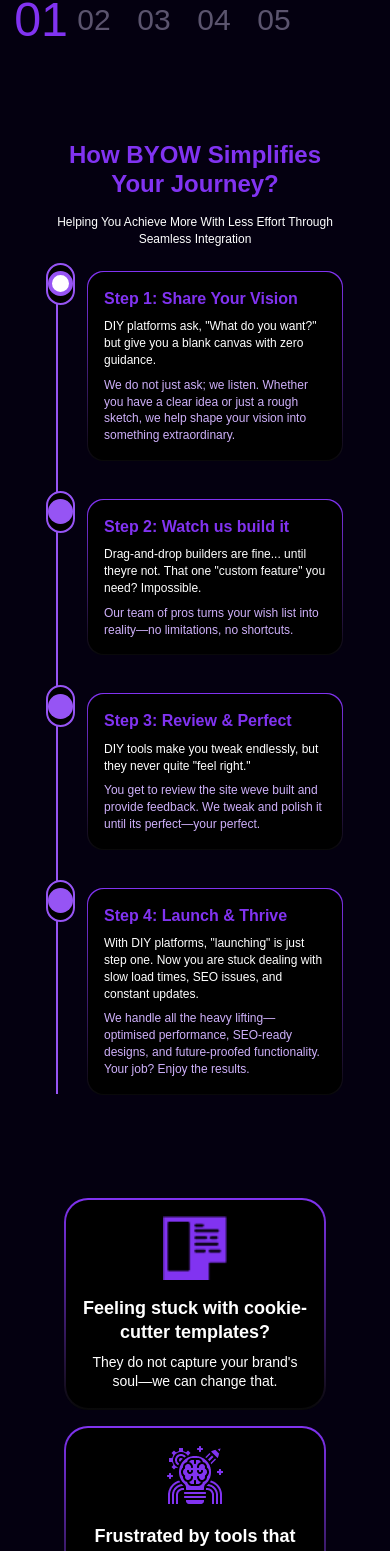
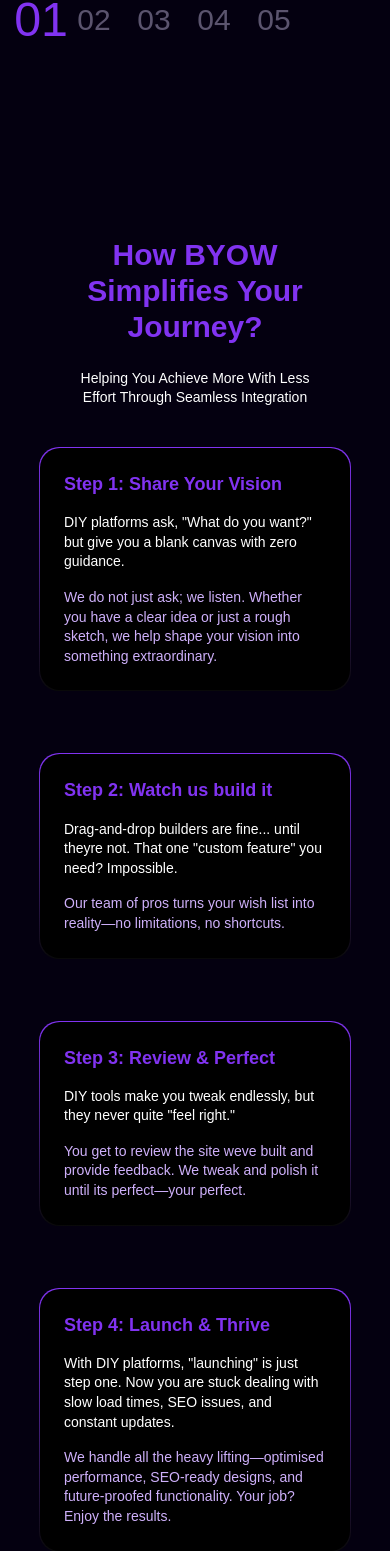
Before and after one commit to codezelat/byow-static-site, a Next.js app: page / in a window 390 px wide. Shown: the part 1309-2860 px from the top of the page. Built offline with nearby package versions, Linux system fonts and the light colour scheme.

Commit message:
fix:stepsbar

```diff
--- a/app/components/StepsBar.tsx
+++ b/app/components/StepsBar.tsx
@@ -4,6 +4,7 @@
 
 const StepsBar: NextPage = () => {
   const [activeStep, setActiveStep] = useState(1);
+  // eslint-disable-next-line react-hooks/exhaustive-deps
   const stepRefs = [
     useRef<HTMLDivElement>(null),
     useRef<HTMLDivElement>(null),
@@ -14,7 +15,7 @@
   // Add scroll event listener to track which step is in view
   useEffect(() => {
     const handleScroll = () => {
-      const scrollPosition = window.scrollY + window.innerHeight / 2;
+      const scrollPosition = window.scrollY + window.innerHeight / 1;
 
       // Check which step is currently in view
       for (let i = 0; i < stepRefs.length; i++) {
@@ -47,224 +48,24 @@
   }, [stepRefs]);
 
   return (
-    <div className="h-auto pb-12 md:pb-24 sm:pb-5 px-2 sm:px-3 md:px-6">
-      <div className="flex flex-col md:pt-32 sm:pt-24 pt-20 sm:pb-8 pb-6 px-4 sm:px-6 md:px-10 gap-4 sm:gap-6">
-        <h1 className="font-bold text-2xl sm:text-3xl md:text-4xl lg:text-5xl text-center text-[#8133F1] leading-[120%]">
+    <div className="h-auto pb-12 md:pb-24 sm:pb-5 px-4 md:px-6">
+      <div className="flex flex-col md:pt-40 sm:pb-10 px-10 pb-10 pt-44 gap-[24px]">
+        <h1 className="font-bold text-3xl md:text-4xl lg:text-5xl text-center text-[#8133F1] leading-[120%]">
           How BYOW Simplifies Your Journey?
         </h1>
-        <p className="font-normal text-xs sm:text-sm md:text-base text-center text-white leading-[140%]">
+        <p className="font-normal text-sm md:text-base text-center text-white leading-[140%]">
           Helping You Achieve More With Less Effort Through Seamless Integration
         </p>
       </div>
 
       {/* Main content with stepper */}
-      <div className="w-full relative md:px-6 sm:px-4 px-3">
-        <div className="w-full mx-auto max-w-4xl">
-          {/* Mobile and Tablet Layout */}
-          <div className="flex flex-col lg:flex-row justify-center items-center lg:items-start">
-            {/* Left-aligned vertical timeline for mobile and tablet */}
-            <div className="w-full flex lg:hidden relative">
-              {/* Vertical line on left side */}
-              <div className="absolute left-3 sm:left-4 top-0 bottom-0 w-[2px] bg-[#9654F4] h-full"></div>
-
-              <div className="w-full flex flex-col">
-                {/* Step 1 Card with left-aligned indicator */}
-                <div className="flex flex-row items-start mb-10 w-full">
-                  {/* Left-aligned indicator */}
-                  <div className="flex items-center justify-center w-6 sm:w-8 h-6 sm:h-8 ml-1">
-                    <div className="w-[42px] h-[42px] rounded-full border-2 border-[#9654F4] bg-black flex items-center justify-center z-10">
-                      <div className={`w-[25px] h-[25px] rounded-full ${
-                        activeStep === 1 ? "bg-white border-4 border-[#9654F4]" : "bg-[#9654F4]"
-                      }`}></div>
-                    </div>
-                  </div>
-
-                  <div
-                    ref={stepRefs[0]}
-                    className="flex-grow pl-4 sm:pl-6 pr-1 sm:pr-2 w-full"
-                  >
-                    <div className="p-4 sm:p-5 relative bg-black rounded-[16px] sm:rounded-[20px]"
-                      style={{
-                        position: "relative",
-                        background: "black",
-                      }}>
-                      {/* Gradient border overlay */}
-                      <div
-                        style={{
-                          position: "absolute",
-                          content: "''",
-                          inset: "-1px",
-                          borderRadius: "16px",
-                          background: "linear-gradient(180deg, #8133F1 0%, #090909 100%)",
-                          zIndex: "-1",
-                        }}
-                      />
-                      <h1 className="font-bold text-base sm:text-lg leading-[140%] text-left pb-2 sm:pb-3 text-[#8133F1]">
-                        Step 1: Share Your Vision
-                      </h1>
-                      <p className="text-xs sm:text-sm font-normal leading-[140%] text-left pb-2 sm:pb-3 text-white">
-                        DIY platforms ask, &quot;What do you want?&quot; but give you a
-                        blank canvas with zero guidance.
-                      </p>
-                      <p className="text-xs sm:text-sm font-normal leading-[140%] text-left text-[#CEB0FA]">
-                        We do not just ask; we listen. Whether you have a clear idea or
-                        just a rough sketch, we help shape your vision into something
-                        extraordinary.
-                      </p>
-                    </div>
-                  </div>
-                </div>
-
-                {/* Step 2 Card with left-aligned indicator */}
-                <div className="flex flex-row items-start mb-10 w-full">
-                  {/* Left-aligned indicator */}
-                  <div className="flex items-center justify-center w-6 sm:w-8 h-6 sm:h-8 ml-1">
-                    <div className="w-[42px] h-[42px] rounded-full border-2 border-[#9654F4] bg-black flex items-center justify-center z-10">
-                      <div className={`w-[25px] h-[25px] rounded-full ${
-                        activeStep === 2 ? "bg-white border-4 border-[#9654F4]" : "bg-[#9654F4]"
-                      }`}></div>
-                    </div>
-                  </div>
-
-                  <div
-                    ref={stepRefs[1]}
-                    className="flex-grow pl-4 sm:pl-6 pr-1 sm:pr-2 w-full"
-                  >
-                    <div className="p-4 sm:p-5 relative bg-black rounded-[16px] sm:rounded-[20px]"
-                      style={{
-                        position: "relative",
-                        background: "black",
-                      }}>
-                      {/* Gradient border overlay */}
-                      <div
-                        style={{
-                          position: "absolute",
-                          content: "''",
-                          inset: "-1px",
-                          borderRadius: "16px",
-                          background: "linear-gradient(180deg, #8133F1 0%, #090909 100%)",
-                          zIndex: "-1",
-                        }}
-                      />
-                      <h1 className="font-bold text-base sm:text-lg leading-[140%] text-left pb-2 sm:pb-3 text-[#8133F1]">
-                        Step 2: Watch us build it
-                      </h1>
-                      <p className="text-xs sm:text-sm font-normal leading-[140%] text-left pb-2 sm:pb-3 text-white">
-                        Drag-and-drop builders are fine... until theyre not. That one
-                        &quot;custom feature&quot; you need? Impossible.
-                      </p>
-                      <p className="text-xs sm:text-sm font-normal leading-[140%] text-left text-[#CEB0FA]">
-                        Our team of pros turns your wish list into reality—no
-                        limitations, no shortcuts.
-                      </p>
-                    </div>
-                  </div>
-                </div>
-
-                {/* Step 3 Card with left-aligned indicator */}
-                <div className="flex flex-row items-start mb-10 w-full">
-                  {/* Left-aligned indicator */}
-                  <div className="flex items-center justify-center w-6 sm:w-8 h-6 sm:h-8 ml-1">
-                    <div className="w-[42px] h-[42px] rounded-full border-2 border-[#9654F4] bg-black flex items-center justify-center z-10">
-                      <div className={`w-[25px] h-[25px] rounded-full ${
-                        activeStep === 3 ? "bg-white border-4 border-[#9654F4]" : "bg-[#9654F4]"
-                      }`}></div>
-                    </div>
-                  </div>
-
-                  <div
-                    ref={stepRefs[2]}
-                    className="flex-grow pl-4 sm:pl-6 pr-1 sm:pr-2 w-full"
-                  >
-                    <div className="p-4 sm:p-5 relative bg-black rounded-[16px] sm:rounded-[20px]"
-                      style={{
-                        position: "relative",
-                        background: "black",
-                      }}>
-                      {/* Gradient border overlay */}
-                      <div
-                        style={{
-                          position: "absolute",
-                          content: "''",
-                          inset: "-1px",
-                          borderRadius: "16px",
-                          background: "linear-gradient(180deg, #8133F1 0%, #090909 100%)",
-                          zIndex: "-1",
-                        }}
-                      />
-                      <h1 className="font-bold text-base sm:text-lg leading-[140%] text-left pb-2 sm:pb-3 text-[#8133F1]">
-                        Step 3: Review & Perfect
-                      </h1>
-                      <p className="text-xs sm:text-sm font-normal leading-[140%] text-left pb-2 sm:pb-3 text-white">
-                        DIY tools make you tweak endlessly, but they never quite
-                        &quot;feel right.&quot;
-                      </p>
-                      <p className="text-xs sm:text-sm font-normal leading-[140%] text-left text-[#CEB0FA]">
-                        You get to review the site weve built and provide feedback. We
-                        tweak and polish it until its perfect—your perfect.
-                      </p>
-                    </div>
-                  </div>
-                </div>
-
-                {/* Step 4 Card with left-aligned indicator */}
-                <div className="flex flex-row items-start w-full">
-                  {/* Left-aligned indicator */}
-                  <div className="flex items-center justify-center w-6 sm:w-8 h-6 sm:h-8 ml-1">
-                    <div className="w-[42px] h-[42px] rounded-full border-2 border-[#9654F4] bg-black flex items-center justify-center z-10">
-                      <div className={`w-[25px] h-[25px] rounded-full ${
-                        activeStep === 4 ? "bg-white border-4 border-[#9654F4]" : "bg-[#9654F4]"
-                      }`}></div>
-                    </div>
-                  </div>
-
-                  <div
-                    ref={stepRefs[3]}
-                    className="flex-grow pl-4 sm:pl-6 pr-1 sm:pr-2 w-full"
-                  >
-                    <div className="p-4 sm:p-5 relative bg-black rounded-[16px] sm:rounded-[20px]"
-                      style={{
-                        position: "relative",
-                        background: "black",
-                      }}>
-                      {/* Gradient border overlay */}
-                      <div
-                        style={{
-                          position: "absolute",
-                          content: "''",
-                          inset: "-1px",
-                          borderRadius: "16px",
-                          background: "linear-gradient(180deg, #8133F1 0%, #090909 100%)",
-                          zIndex: "-1",
-                        }}
-                      />
-                      <h1 className="font-bold text-base sm:text-lg leading-[140%] text-left pb-2 sm:pb-3 text-[#8133F1]">
-                        Step 4: Launch & Thrive
-                      </h1>
-                      <p className="text-xs sm:text-sm font-normal leading-[140%] text-left pb-2 sm:pb-3 text-white">
-                        With DIY platforms, &quot;launching&quot; is just step one. Now
-                        you are stuck dealing with slow load times, SEO issues, and
-                        constant updates.
-                      </p>
-                      <p className="text-xs sm:text-sm font-normal leading-[140%] text-left text-[#CEB0FA]">
-                        We handle all the heavy lifting—optimised performance, SEO-ready
-                        designs, and future-proofed functionality. Your job? Enjoy the
-                        results.
-                      </p>
-                    </div>
-                  </div>
-                </div>
-              </div>
-            </div>
-
-            {/* Desktop Layout - Only visible on large screens */}
-            <div className="hidden lg:flex lg:flex-row gap-20 justify-center">
-              {/* Left Column */}
-              <div className="flex flex-col gap-36 w-auto">
+      <div className="w-full relative md:px-10 md:pt-10">
+        {/* Mobile view - steps in sequential order (1-2-3-4) */}
+        <div className="lg:hidden flex flex-col gap-16 w-full">
           {/* Step 1 card */}
           <div
             ref={stepRefs[0]}
-                  className="w-[350px] xl:w-[500px] p-8 relative bg-black rounded-[20px]"
+            className="w-full p-6 relative bg-black rounded-[20px]"
             style={{
               position: "relative",
               borderRadius: "20px",
@@ -278,7 +79,156 @@
                 content: "''",
                 inset: "-1px",
                 borderRadius: "20px",
-                      background: "linear-gradient(180deg, #8133F1 0%, #090909 100%)",
+                background:
+                  "linear-gradient(180deg, #8133F1 0%, #090909 100%)",
+                zIndex: "-1",
+              }}
+            />
+            <h1 className="font-bold text-lg leading-[140%] text-left pb-4 text-[#8133F1]">
+              Step 1: Share Your Vision
+            </h1>
+            <p className="text-sm font-normal leading-[140%] text-left pb-4 text-white">
+              DIY platforms ask, &quot;What do you want?&quot; but give you a
+              blank canvas with zero guidance.
+            </p>
+            <p className="text-sm font-normal leading-[140%] text-left text-[#CEB0FA]">
+              We do not just ask; we listen. Whether you have a clear idea or
+              just a rough sketch, we help shape your vision into something
+              extraordinary.
+            </p>
+          </div>
+
+          {/* Step 2 card */}
+          <div
+            ref={stepRefs[1]}
+            className="w-full p-6 relative bg-black rounded-[20px]"
+            style={{
+              position: "relative",
+              borderRadius: "20px",
+              background: "black",
+            }}
+          >
+            {/* Gradient border overlay */}
+            <div
+              style={{
+                position: "absolute",
+                content: "''",
+                inset: "-1px",
+                borderRadius: "20px",
+                background:
+                  "linear-gradient(180deg, #8133F1 0%, #090909 100%)",
+                zIndex: "-1",
+              }}
+            />
+            <h1 className="font-bold text-lg leading-[140%] text-left pb-4 text-[#8133F1]">
+              Step 2: Watch us build it
+            </h1>
+            <p className="text-sm font-normal leading-[140%] text-left pb-4 text-white">
+              Drag-and-drop builders are fine... until theyre not. That one
+              &quot;custom feature&quot; you need? Impossible.
+            </p>
+            <p className="text-sm font-normal leading-[140%] text-left text-[#CEB0FA]">
+              Our team of pros turns your wish list into reality—no
+              limitations, no shortcuts.
+            </p>
+          </div>
+
+          {/* Step 3 card */}
+          <div
+            ref={stepRefs[2]}
+            className="w-full p-6 relative bg-black rounded-[20px]"
+            style={{
+              position: "relative",
+              borderRadius: "20px",
+              background: "black",
+            }}
+          >
+            {/* Gradient border overlay */}
+            <div
+              style={{
+                position: "absolute",
+                content: "''",
+                inset: "-1px",
+                borderRadius: "20px",
+                background:
+                  "linear-gradient(180deg, #8133F1 0%, #090909 100%)",
+                zIndex: "-1",
+              }}
+            />
+            <h1 className="font-bold text-lg leading-[140%] text-left pb-4 text-[#8133F1]">
+              Step 3: Review & Perfect
+            </h1>
+            <p className="text-sm font-normal leading-[140%] text-left pb-4 text-white">
+              DIY tools make you tweak endlessly, but they never quite
+              &quot;feel right.&quot;
+            </p>
+            <p className="text-sm font-normal leading-[140%] text-left text-[#CEB0FA]">
+              You get to review the site weve built and provide feedback. We
+              tweak and polish it until its perfect—your perfect.
+            </p>
+          </div>
+
+          {/* Step 4 card */}
+          <div
+            ref={stepRefs[3]}
+            className="w-full p-6 relative bg-black rounded-[20px]"
+            style={{
+              position: "relative",
+              borderRadius: "20px",
+              background: "black",
+            }}
+          >
+            {/* Gradient border overlay */}
+            <div
+              style={{
+                position: "absolute",
+                content: "''",
+                inset: "-1px",
+                borderRadius: "20px",
+                background:
+                  "linear-gradient(180deg, #8133F1 0%, #090909 100%)",
+                zIndex: "-1",
+              }}
+            />
+            <h1 className="font-bold text-lg leading-[140%] text-left pb-4 text-[#8133F1]">
+              Step 4: Launch & Thrive
+            </h1>
+            <p className="text-sm font-normal leading-[140%] text-left pb-4 text-white">
+              With DIY platforms, &quot;launching&quot; is just step one. Now
+              you are stuck dealing with slow load times, SEO issues, and
+              constant updates.
+            </p>
+            <p className="text-sm font-normal leading-[140%] text-left text-[#CEB0FA]">
+              We handle all the heavy lifting—optimised performance, SEO-ready
+              designs, and future-proofed functionality. Your job? Enjoy the
+              results.
+            </p>
+          </div>
+        </div>
+
+        {/* Desktop view - original zigzag layout */}
+        <div className="hidden lg:flex flex-row gap-20 justify-center mx-auto px-6">
+          {/* Left Column */}
+          <div className="flex flex-col gap-36 w-full">
+            {/* Step 1 card */}
+            <div
+              ref={stepRefs[0]}
+              className="w-[350px] xl:w-[500px] p-8 relative bg-black rounded-[20px] ml-40 xl:ml-0"
+              style={{
+                position: "relative",
+                borderRadius: "20px",
+                background: "black",
+              }}
+            >
+              {/* Gradient border overlay */}
+              <div
+                style={{
+                  position: "absolute",
+                  content: "''",
+                  inset: "-1px",
+                  borderRadius: "20px",
+                  background:
+                    "linear-gradient(180deg, #8133F1 0%, #090909 100%)",
                   zIndex: "-1",
                 }}
               />
@@ -299,7 +249,7 @@
             {/* Step 3 card */}
             <div
               ref={stepRefs[2]}
-                  className="w-[350px] xl:w-[500px] p-8 relative bg-black rounded-[20px]"
+              className="w-[350px] xl:w-[500px] p-8 relative bg-black rounded-[20px] ml-40 xl:ml-0"
               style={{
                 position: "relative",
                 borderRadius: "20px",
@@ -313,7 +263,8 @@
                   content: "''",
                   inset: "-1px",
                   borderRadius: "20px",
-                      background: "linear-gradient(180deg, #8133F1 0%, #090909 100%)",
+                  background:
+                    "linear-gradient(180deg, #8133F1 0%, #090909 100%)",
                   zIndex: "-1",
                 }}
               />
@@ -331,13 +282,13 @@
             </div>
           </div>
 
-              {/* Desktop Stepper Line */}
-              <div className="hidden lg:block relative mx-6">
+          {/* Desktop Stepper Line - only visible on larger screens */}
+          <div className="relative mx-6">
             <div className="h-full w-[2px] bg-white"></div>
 
-                {/* Circle 1 */}
+            {/* Circle 1 - aligned with first card */}
             <div
-                  className="absolute w-[42px] h-[42px] rounded-full transition-colors duration-300 border bg-black"
+              className={`absolute w-[42px] h-[42px] rounded-full transition-colors duration-300 border bg-black`}
               style={{
                 top: "80px",
                 left: "0",
@@ -354,9 +305,9 @@
               ></div>
             </div>
 
-                {/* Circle 2 */}
+            {/* Circle 2 - aligned with second card (on right) */}
             <div
-                  className="absolute w-[42px] h-[42px] rounded-full transition-colors duration-300 border bg-black"
+              className={`absolute w-[42px] h-[42px] rounded-full transition-colors duration-300 border bg-black`}
               style={{
                 top: "280px",
                 left: "0",
@@ -373,9 +324,9 @@
               ></div>
             </div>
 
-                {/* Circle 3 */}
+            {/* Circle 3 - aligned with third card */}
             <div
-                  className="absolute w-[42px] h-[42px] rounded-full transition-colors duration-300 border bg-black"
+              className={`absolute w-[42px] h-[42px] rounded-full transition-colors duration-300 border bg-black`}
               style={{
                 top: "450px",
                 left: "0",
@@ -392,9 +343,9 @@
               ></div>
             </div>
 
-                {/* Circle 4 */}
+            {/* Circle 4 - aligned with fourth card */}
             <div
-                  className="absolute w-[42px] h-[42px] rounded-full transition-colors duration-300 border bg-black"
+              className={`absolute w-[42px] h-[42px] rounded-full transition-colors duration-300 border bg-black`}
               style={{
                 top: "600px",
                 left: "0",
@@ -413,11 +364,11 @@
           </div>
 
           {/* Right Column */}
-              <div className="flex flex-col gap-36 w-auto mt-36">
+          <div className="flex flex-col gap-36 mt-36">
             {/* Step 2 card */}
             <div
               ref={stepRefs[1]}
-                  className="w-[350px] xl:w-[500px] p-8 relative bg-black rounded-[20px]"
+              className="w-[350px] xl:w-[500px] p-8 relative bg-black rounded-[20px] mr-40 xl:mr-0"
               style={{
                 position: "relative",
                 borderRadius: "20px",
@@ -431,7 +382,8 @@
                   content: "''",
                   inset: "-1px",
                   borderRadius: "20px",
-                      background: "linear-gradient(180deg, #8133F1 0%, #090909 100%)",
+                  background:
+                    "linear-gradient(180deg, #8133F1 0%, #090909 100%)",
                   zIndex: "-1",
                 }}
               />
@@ -451,7 +403,7 @@
             {/* Step 4 card */}
             <div
               ref={stepRefs[3]}
-                  className="w-[350px] xl:w-[500px] p-8 relative bg-black rounded-[20px]"
+              className="w-[350px] xl:w-[500px] p-8 relative bg-black rounded-[20px] mr-40 xl:mr-0"
               style={{
                 position: "relative",
                 borderRadius: "20px",
@@ -465,7 +417,8 @@
                   content: "''",
                   inset: "-1px",
                   borderRadius: "20px",
-                      background: "linear-gradient(180deg, #8133F1 0%, #090909 100%)",
+                  background:
+                    "linear-gradient(180deg, #8133F1 0%, #090909 100%)",
                   zIndex: "-1",
                 }}
               />
@@ -487,8 +440,6 @@
         </div>
       </div>
     </div>
-      </div>
-    </div>
   );
 };
 
```
Lines whose indentation alone changed are shown as unchanged.
